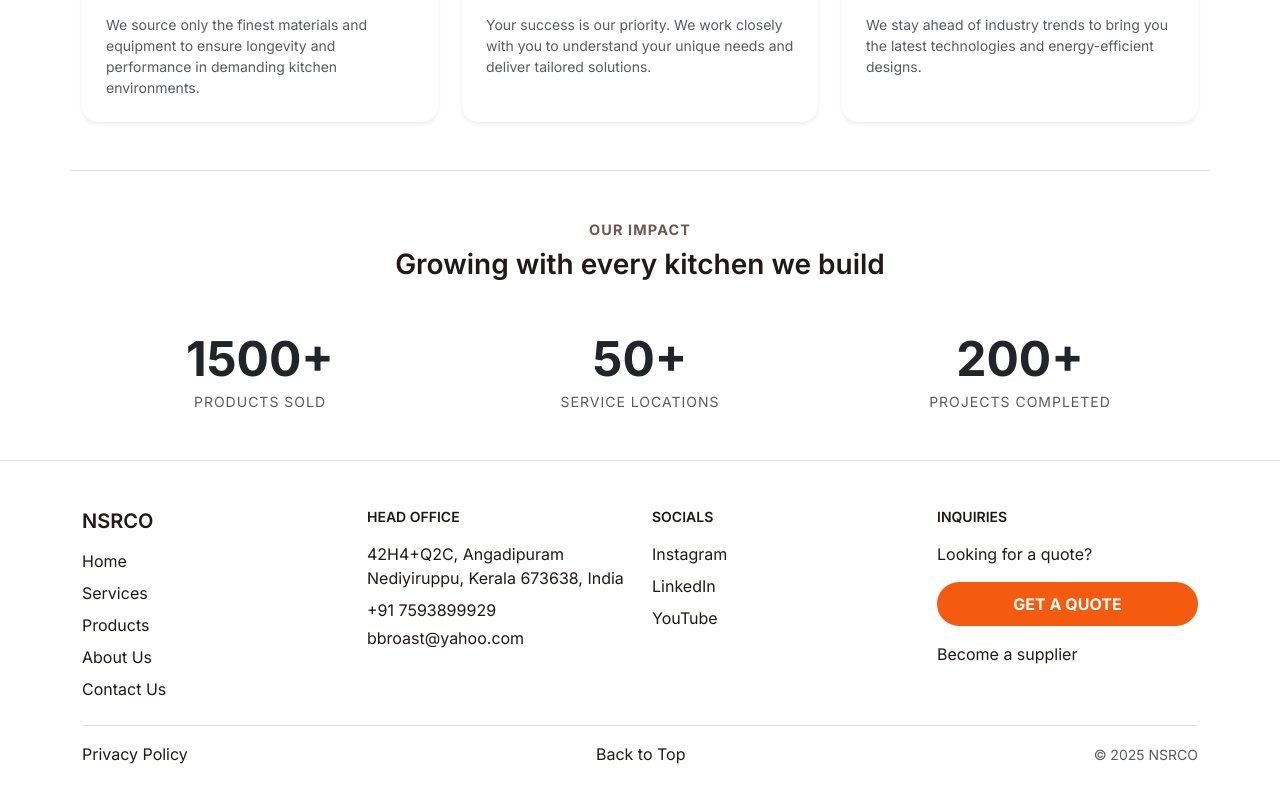
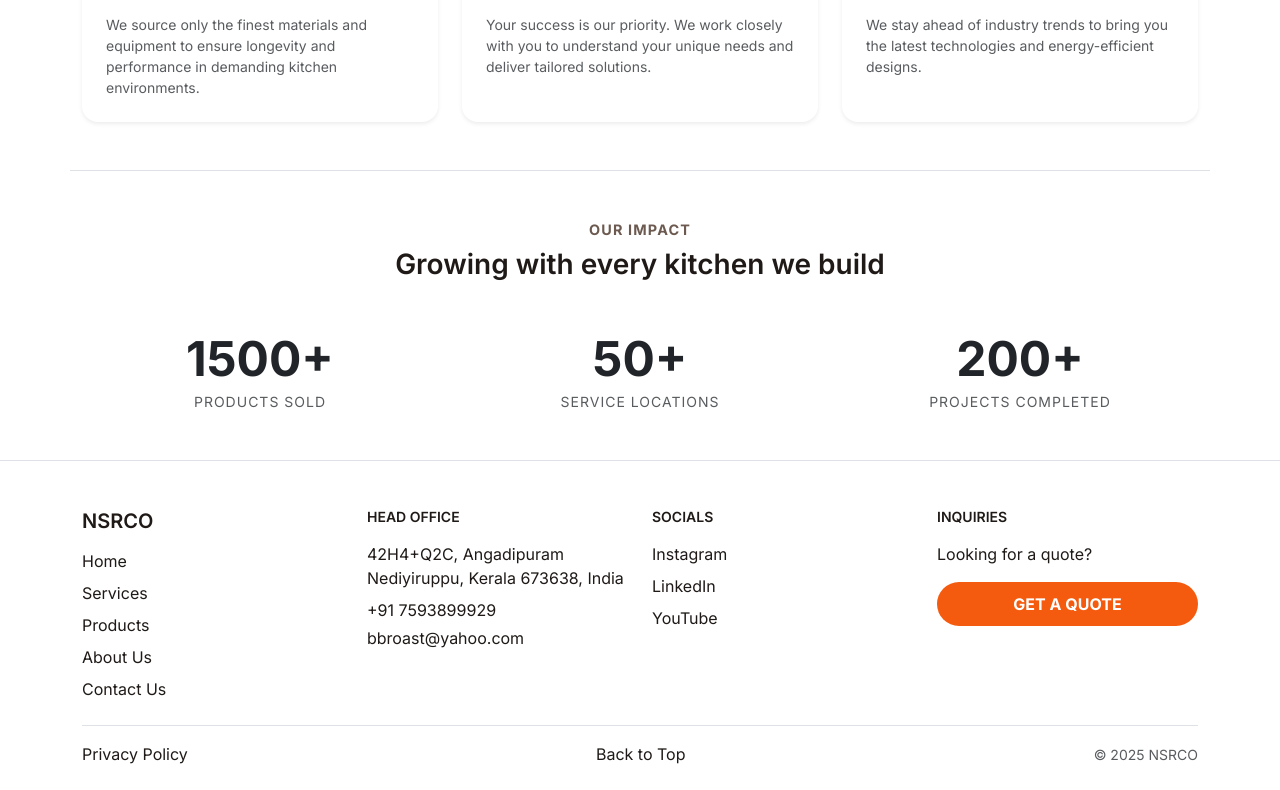
Before and after one commit to jaseem1033/nsrco-site, a plain HTML site: page about.html in a window 1280 px wide. Shown: the part 954-1744 px from the top of the page. Drawn offline with nearby package versions, Linux system fonts and the light colour scheme.

Commit message:
Removed become a suppliar

```diff
--- a/about.html
+++ b/about.html
@@ -146,7 +146,6 @@
           <h6 class="fw-semibold text-uppercase small">Inquiries</h6>
           <p class="mt-3 mb-3">Looking for a quote?</p>
           <a href="quote.html" class="btn btn-cta w-100">Get a Quote</a>
-          <a href="#" class="d-block mt-3">Become a supplier</a>
         </div>
       </div>
       <div class="d-flex flex-column flex-md-row justify-content-between align-items-center mt-4 pt-3 border-top">
```
Also changed, not shown: contact.html (+0 -1 lines), index.html (+0 -1 lines).
